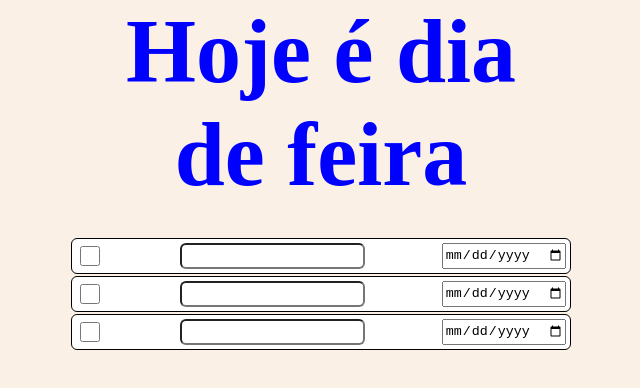
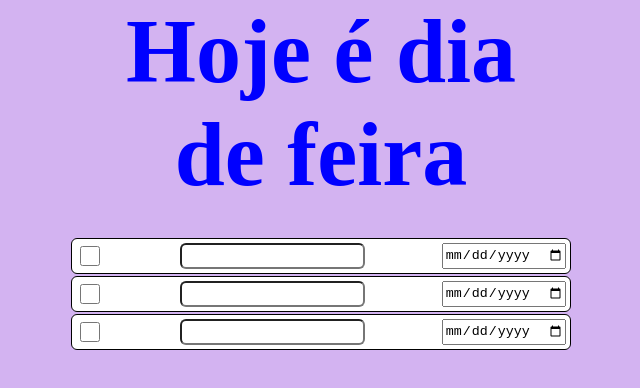
Before and after one commit to brayanlucasr/SiteTarefas, a plain HTML site: page index.html in a window 1280 px wide. Shown: the whole page, without its empty margins (319-959 px from the left). Drawn offline with Linux system fonts and the light colour scheme.

Commit message:
Revert "feature/alterandoBackground"

```diff
--- a/style.css
+++ b/style.css
@@ -4,7 +4,7 @@ body{
     justify-content: center;
     flex-flow: column;
     align-items: center;
-    background-color: #FAF0E6;
+    background-color: rgb(211, 179, 241);
 }
 .titulo{
     color: blue;
```
